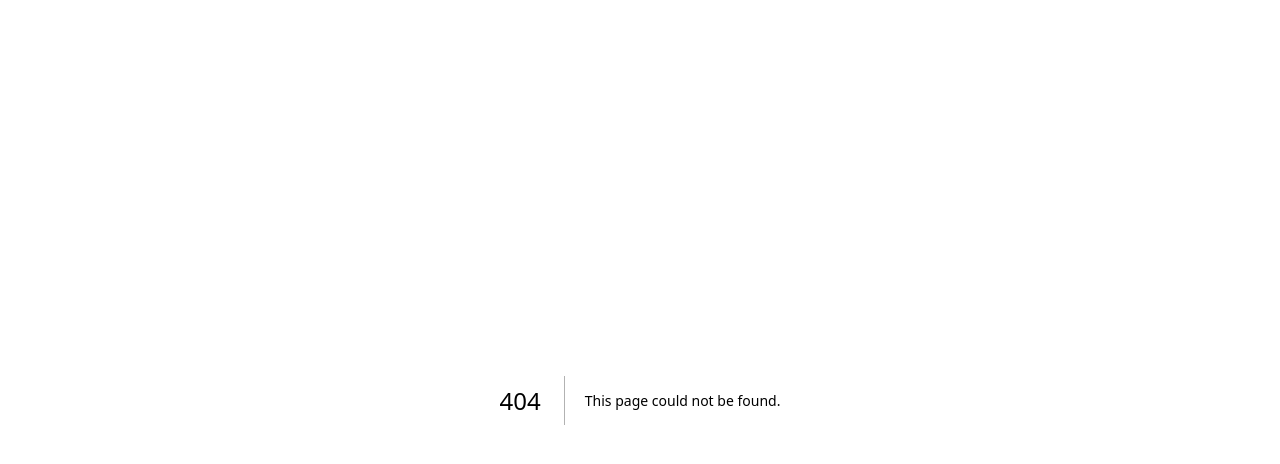
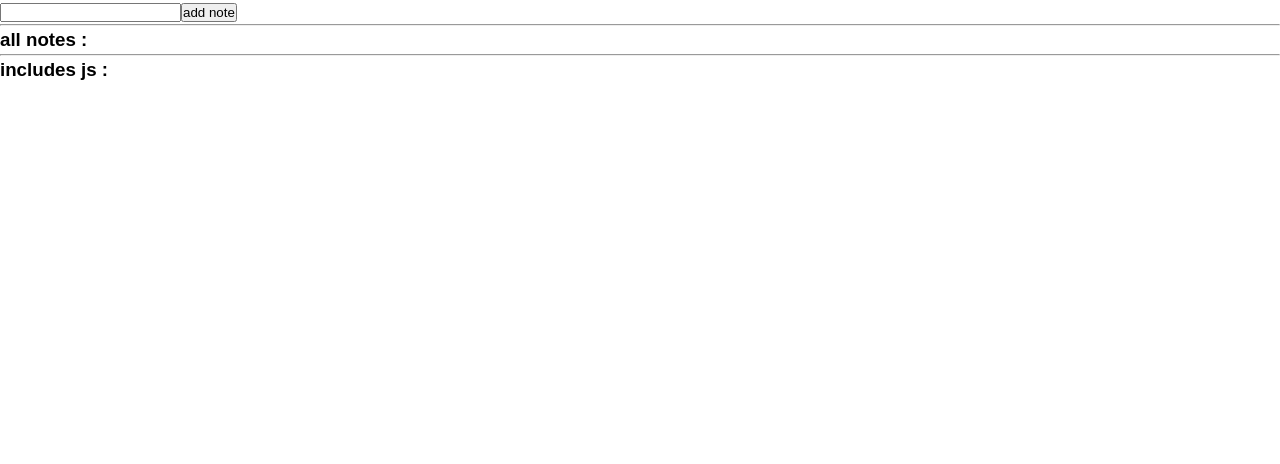
Before and after one commit to radshodam/memoization, a Next.js app in the folder memoization/: page /ex1 in a window 1280 px wide. Before the commit this address had no page. Shown: the top 464 px of the page. Built offline with nearby package versions, Linux system fonts and the light colour scheme; a web font is replaced by a local one.

Commit message:
comment for memoization

```diff
--- /dev/null
+++ b/memoization/pages/ex1/index.jsx
@@ -0,0 +1,52 @@
+import React, { useMemo, useState } from "react";
+
+export default function Index() {
+  const [notes, setNotes] = useState([]);
+  const [newNote, setNewNote] = useState("");
+  const addNote = () => {
+    let newNoteObject = {
+      id: notes.length + 1,
+      title: newNote,
+    };
+    setNotes((pervNote) => [...pervNote, newNoteObject]);
+    setNewNote("");
+  };
+
+  return (
+    <div>
+      <input
+        value={newNote}
+        onChange={(e) => setNewNote((perv) => (perv = e.target.value))}
+      />
+
+      <button onClick={addNote}>add note</button>
+      <hr />
+
+      <h3>all notes :</h3>
+      {notes.map((note) => (
+        <p key={note.id}>{note.title}</p>
+      ))}
+
+      <hr />
+
+      <h3>includes js :</h3>
+      {/* not optimize */}
+      {/* {notes
+        .filter((note) => note.title.toLowerCase().includes("js"))
+        .map((note) => {
+          console.log("filtered");
+          return <p key={note.id}>{note.title}</p>;
+        })} */}
+
+      {/* optimize */}
+      {useMemo(() => {
+        return notes
+          .filter((note) => note.title.toLowerCase().includes("js"))
+          .map((note) => {
+            console.log("filtered");
+            return <p key={note.id}>{note.title}</p>;
+          });
+      }, [notes])}
+    </div>
+  );
+}
```
